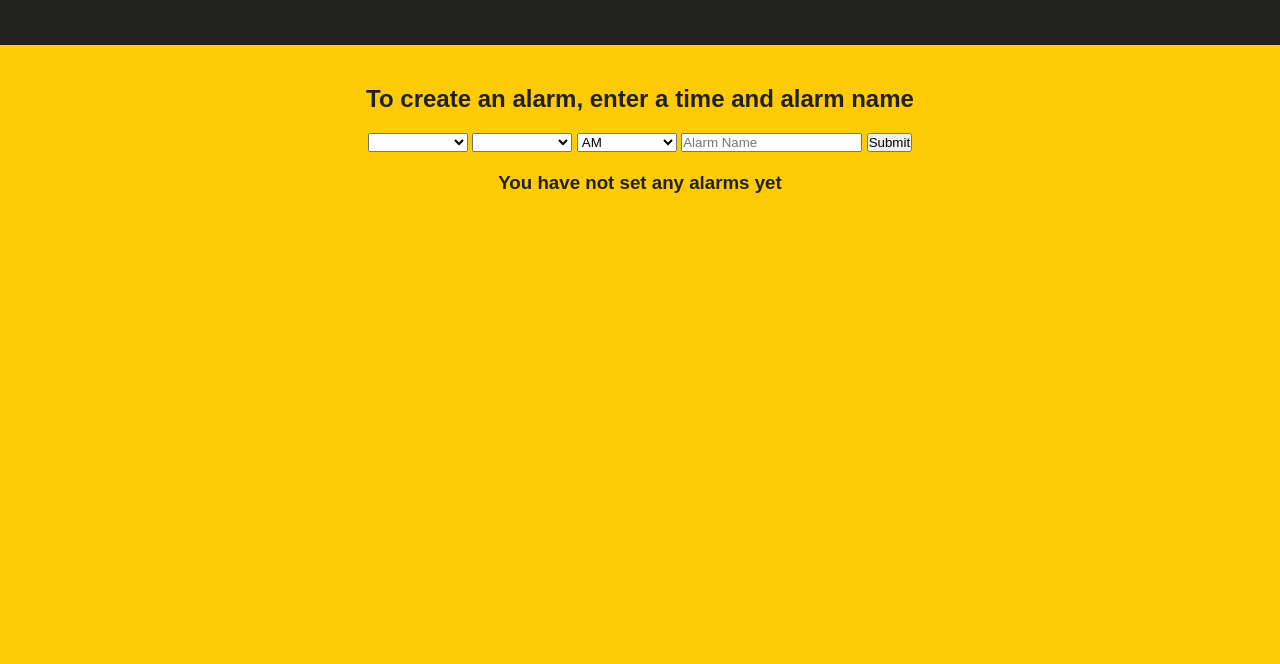
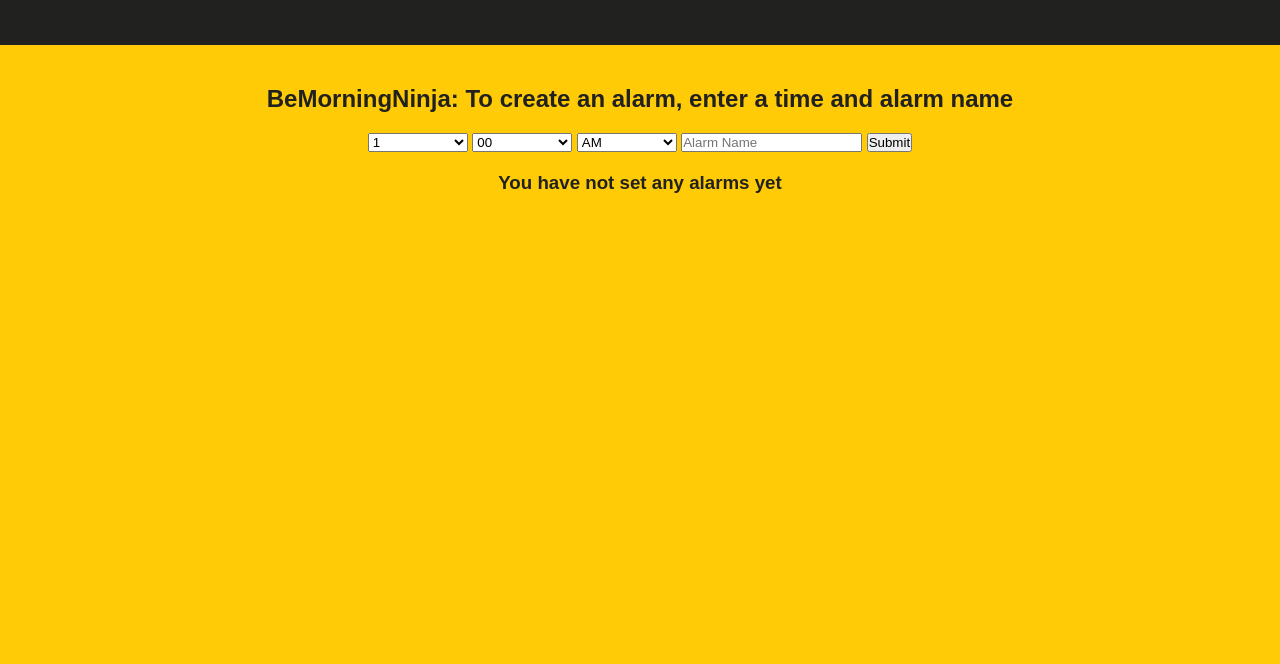
Before and after one commit to rishijash/BeMorningNinja, a plain HTML site: page index.html in a window 1280 px wide. Shown: the part 436-1100 px from the top of the page. Drawn offline with Linux system fonts and the light colour scheme; files whose address does not match are found by name.

Commit message:
Update index.html

```diff
--- a/index.html
+++ b/index.html
@@ -1,8 +1,8 @@
 <html>
 	<head>
 	  <title>Alarm Clock</title>
-	  <link rel="stylesheet" href="clock.css">
-	  <script type="text/javascript" src="clock.js"></script>
+	  <link rel="stylesheet" href="web/clock.css">
+	  <script type="text/javascript" src="web/clock.js"></script>
 	</head>
 	<body>
 		<section id="clock">
@@ -10,7 +10,7 @@
 		</section>
 
 		<section id="settings">
-			<h2>To create an alarm, enter a time and alarm name</h2>
+			<h2>BeMorningNinja: To create an alarm, enter a time and alarm name</h2>
 
 			<select id="alarm_hours"></select>
 
```
